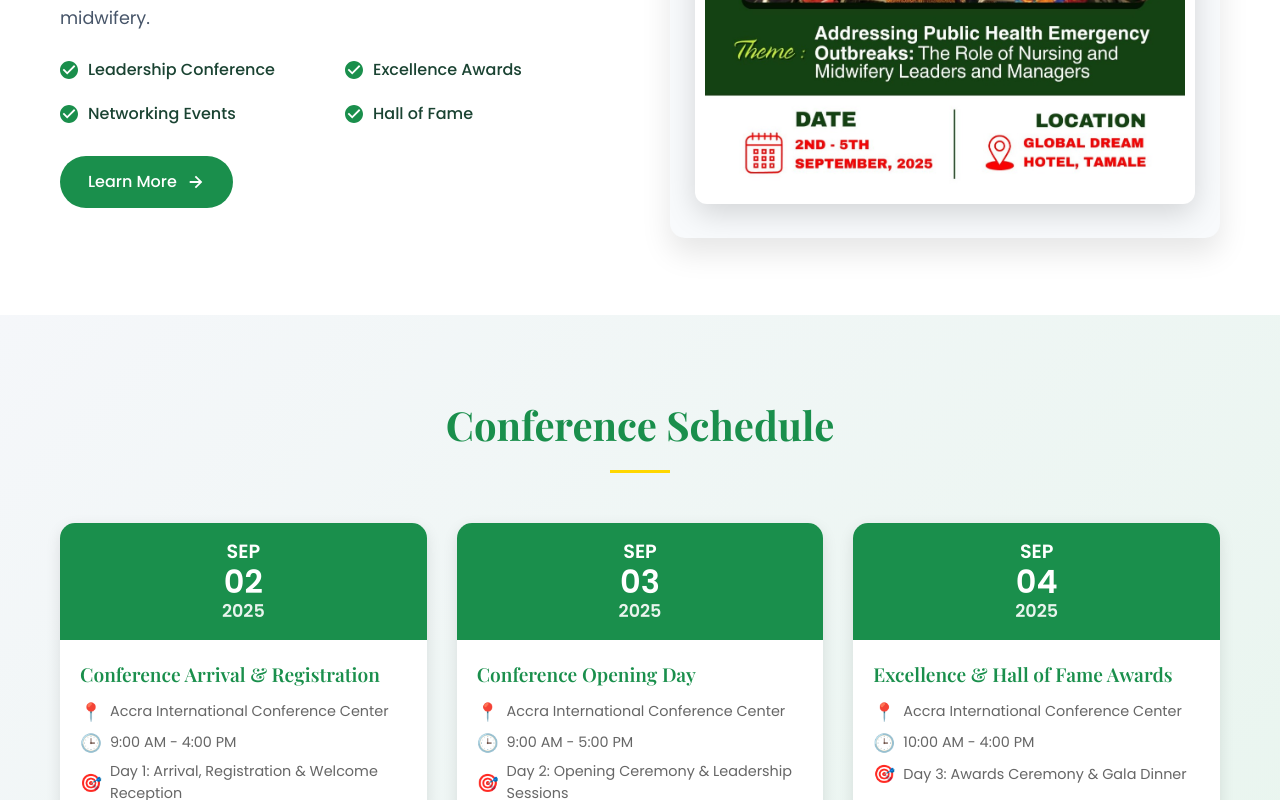
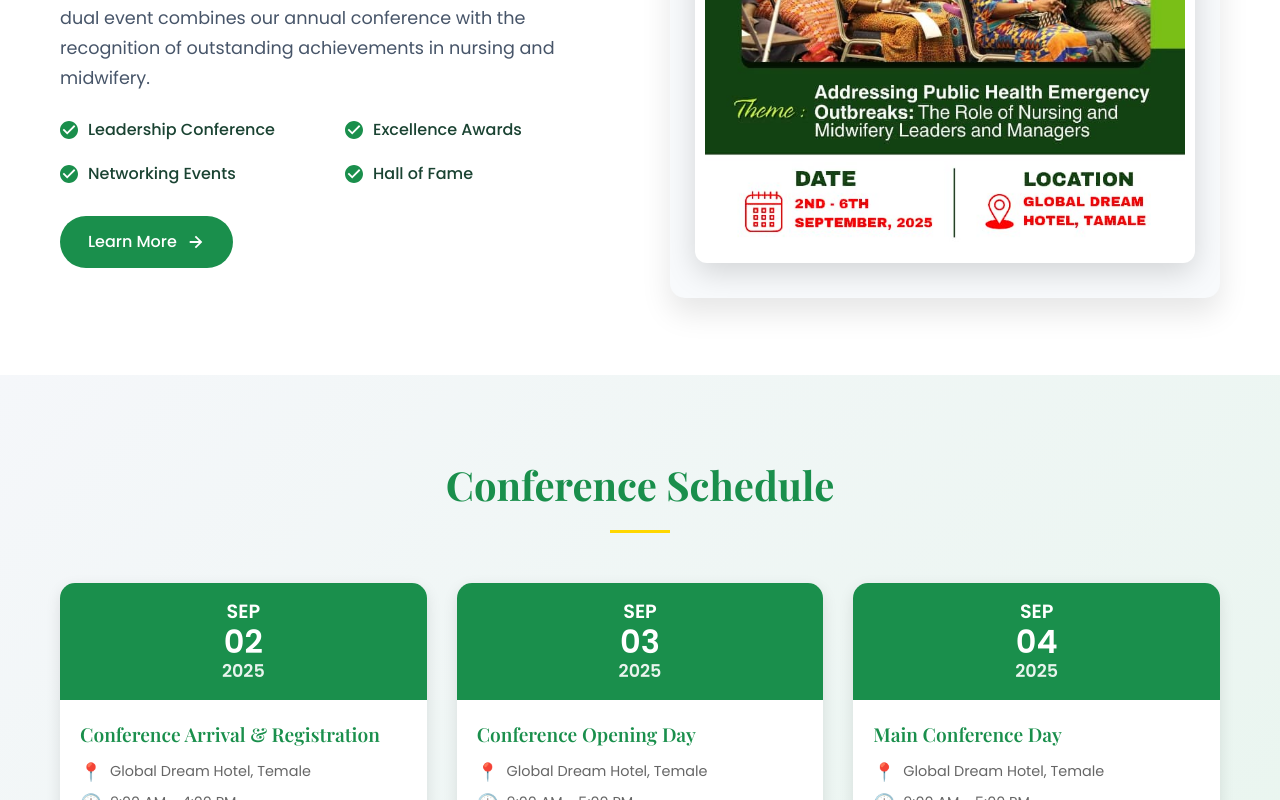
Before and after one commit to ekkasu/Nursingproject, a React (Create React App) app: page / in a window 1280 px wide. Shown: the part 2693-3493 px from the top of the page. Built offline with nearby package versions, Linux system fonts and the light colour scheme.

Commit message:
new changes done on the conference timer title, inserted flyer

```diff
--- a/src/components/EventCalendar.js
+++ b/src/components/EventCalendar.js
@@ -1,4 +1,4 @@
-import React from 'react';
+import React, { useState } from 'react';
 import styled from 'styled-components';
 import { Link } from 'react-router-dom';
 
@@ -146,13 +146,15 @@ const ViewAllButton = styled(Link)`
 `;
 
 const EventCalendar = () => {
+  const [showFullSchedule, setShowFullSchedule] = useState(false);
+
   // Event data with correct dates and details
   const upcomingEvents = [
     {
       id: 1,
       title: "Conference Arrival & Registration",
       date: { month: "Sep", day: "02", year: "2025" },
-      location: "Accra International Conference Center",
+      location: "Global Dream Hotel, Temale",
       time: "9:00 AM - 4:00 PM",
       type: "Day 1: Arrival, Registration & Welcome Reception",
       link: "/conference-details"
@@ -161,27 +163,48 @@ const EventCalendar = () => {
       id: 2,
       title: "Conference Opening Day",
       date: { month: "Sep", day: "03", year: "2025" },
-      location: "Accra International Conference Center",
+      location: "Global Dream Hotel, Temale",
       time: "9:00 AM - 5:00 PM",
       type: "Day 2: Opening Ceremony & Leadership Sessions",
       link: "/conference-details"
     },
     {
       id: 3,
+      title: "Main Conference Day",
+      date: { month: "Sep", day: "04", year: "2025" },
+      location: "Global Dream Hotel, Temale",
+      time: "9:00 AM - 5:00 PM",
+      type: "Day 3: Keynote Speeches & Workshops",
+      link: "/conference-details"
+    },
+    {
+      id: 4,
       title: "Excellence & Hall of Fame Awards",
-      date: { month: "Sep", day: "04", year: "2025" },
-      location: "Accra International Conference Center",
+      date: { month: "Sep", day: "05", year: "2025" },
+      location: "Global Dream Hotel, Temale",
       time: "10:00 AM - 4:00 PM",
-      type: "Day 3: Awards Ceremony & Gala Dinner",
+      type: "Day 4: Awards Ceremony & Gala Dinner",
+      link: "/conference-details"
+    },
+    {
+      id: 5,
+      title: "Conference Closing Day",
+      date: { month: "Sep", day: "06", year: "2025" },
+      location: "Global Dream Hotel, Temale",
+      time: "9:00 AM - 2:00 PM",
+      type: "Day 5: Closing Sessions & Departure",
       link: "/conference-details"
     }
   ];
+
+  // Get events to display based on showFullSchedule state
+  const displayEvents = showFullSchedule ? upcomingEvents : upcomingEvents.slice(0, 3);
 
   return (
     <CalendarSection>
       <SectionTitle>Conference Schedule</SectionTitle>
       <EventsContainer>
-        {upcomingEvents.map(event => (
+        {displayEvents.map(event => (
           <EventCard key={event.id}>
             <EventDate>
               <div className="month">{event.date.month}</div>
@@ -200,7 +223,13 @@ const EventCalendar = () => {
           </EventCard>
         ))}
       </EventsContainer>
-      <ViewAllButton to="/conference-details">View Full Schedule</ViewAllButton>
+      <ViewAllButton
+        onClick={() => setShowFullSchedule(!showFullSchedule)}
+        as="button"
+        style={{ cursor: 'pointer' }}
+      >
+        {showFullSchedule ? 'Show Less' : 'View Full Schedule'}
+      </ViewAllButton>
     </CalendarSection>
   );
 };
--- a/src/pages/Home.js
+++ b/src/pages/Home.js
@@ -1026,7 +1026,7 @@ const Home = () => {
           variants={scrollFadeInVariant}
         >
           <motion.div variants={scrollFadeInVariant}>
-            <TimerTitle>Nursing Excellence Conference 2025</TimerTitle>
+            <TimerTitle>Nursing and Midwifery Leaders & Mangers Conference (NMLMCON) 2025</TimerTitle>
             <TimerSubtitle>
               Join us from September 2nd - 6th, 2025 for four days of excellence in nursing leadership
             </TimerSubtitle>
```
Also changed, not shown: src/assets/images/flyer/event_flyer.jpg.
